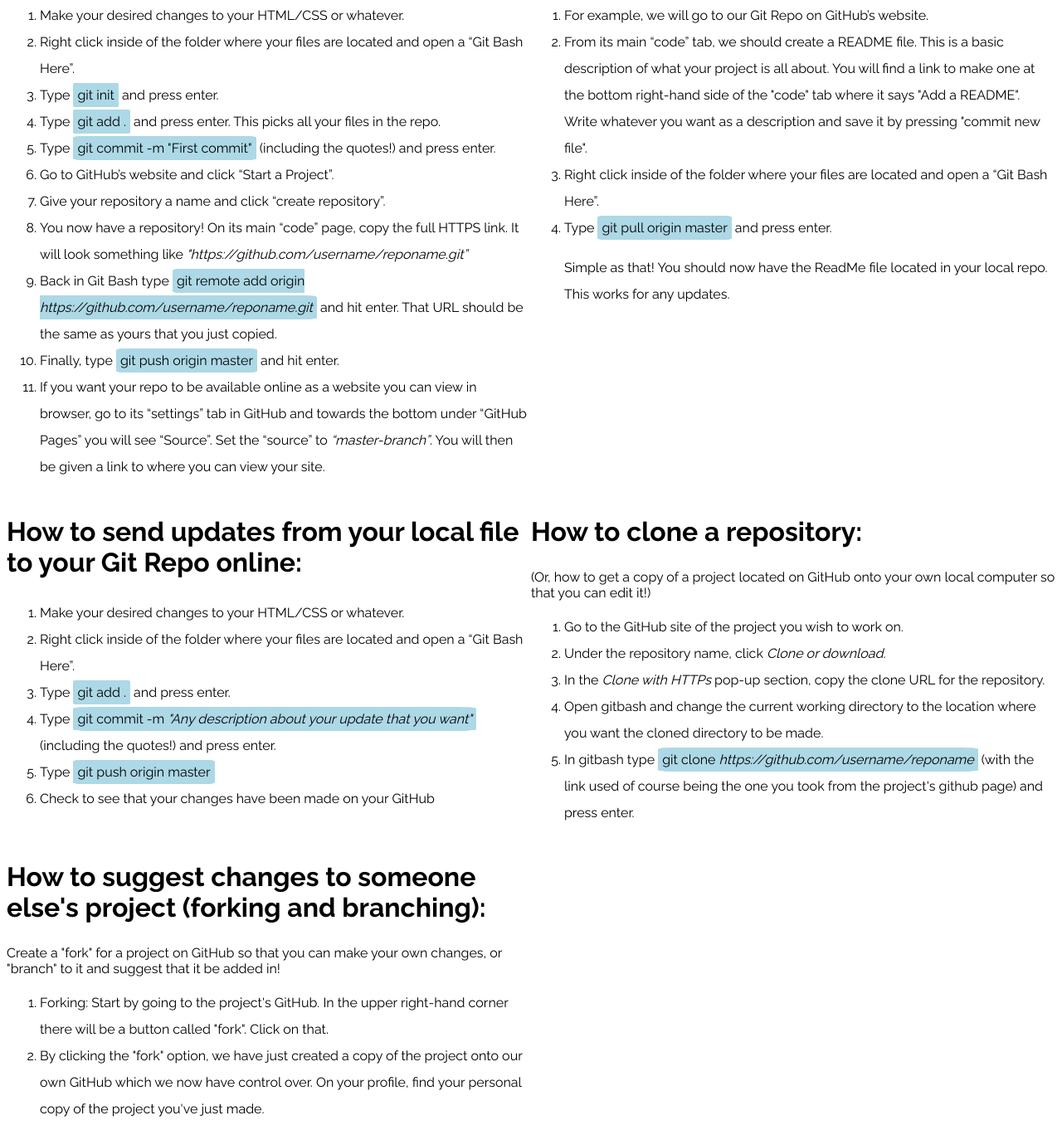
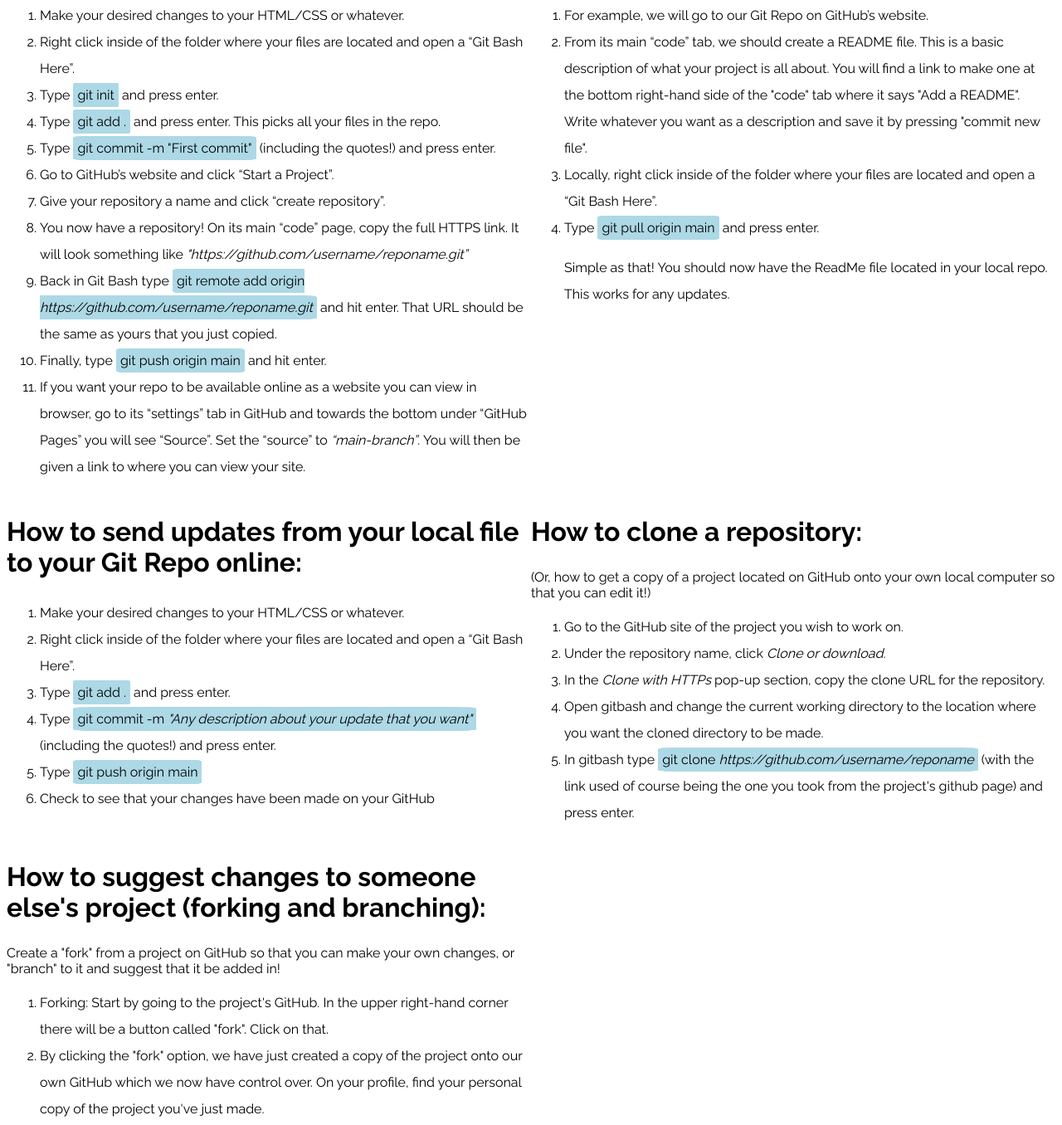
Before and after one commit to octophetus/git-tutorial, a plain HTML site: page index.html in a window 1280 px wide. Shown: the part 244-1600 px from the top of the page at 83% size. Drawn offline with Linux system fonts and the light colour scheme.

Commit message:
Changed Master to Main language

```diff
--- a/index.html
+++ b/index.html
@@ -24,8 +24,8 @@
 			<li>Give your repository a name and click “create repository”.</li>
 			<li>You now have a repository!  On its main “code” page, copy the full HTTPS link.  It will look something like <span class="italics">"https://github.com/username/reponame.git”</span></li>
 			<li>Back in Git Bash type <span class="bluetype">git remote add origin <span class="italics">https://github.com/username/reponame.git</span></span> and hit enter.  That URL should be the same as yours that you just copied.</li>
-			<li>Finally, type <span class="bluetype">git push origin master</span> and hit enter.</li>
-			<li>If you want your repo to be available online as a website you can view in browser, go to its “settings” tab in GitHub and towards the bottom under “GitHub Pages” you will see “Source”.  Set the “source” to <span class="italics">“master-branch”</span>.  You will then be given a link to where you can view your site.</li>
+			<li>Finally, type <span class="bluetype">git push origin main</span> and hit enter.</li>
+			<li>If you want your repo to be available online as a website you can view in browser, go to its “settings” tab in GitHub and towards the bottom under “GitHub Pages” you will see “Source”.  Set the “source” to <span class="italics">“main-branch”</span>.  You will then be given a link to where you can view your site.</li>
 		</ol>
 	</div>
 	<div class ="right-flex">
@@ -33,8 +33,8 @@
 		<ol>
 			<li>For example, we will go to our Git Repo on GitHub’s website.</li>
 			<li>From its main “code” tab, we should create a README file.  This is a basic description of what your project is all about.  You will find a link to make one at the bottom right-hand side of the "code" tab where it says "Add a README". Write whatever you want as a description and save it by pressing "commit new file".</li>
-			<li>Right click inside of the folder where your files are located and open a “Git Bash Here”.</li>
-			<li>Type <span class="bluetype">git pull origin master</span> and press enter.</li>
+			<li>Locally, right click inside of the folder where your files are located and open a “Git Bash Here”.</li>
+			<li>Type <span class="bluetype">git pull origin main</span> and press enter.</li>
 			<p>Simple as that! You should now have the ReadMe file located in your local repo.  This works for any updates.</p>
 		</ol>
 	</div>
@@ -47,7 +47,7 @@
 			<li>Right click inside of the folder where your files are located and open a “Git Bash Here”.</li>
 			<li>Type <span class="bluetype">git add .</span> and press enter.</li>
 			<li>Type <span class="bluetype">git commit -m <span class="italics">"Any description about your update that you want"</span></span> (including the quotes!) and press enter.</li>
-			<li>Type <span class="bluetype">git push origin master</span></li>
+			<li>Type <span class="bluetype">git push origin main</span></li>
 			<li>Check to see that your changes have been made on your GitHub</li>
 		</ol>
 	</div>
@@ -66,14 +66,14 @@
 <div class="flex-container">
 	<div class="left-flex">
 		<h2>How to suggest changes to someone else's project (forking and branching):</h2>
-		<p>Create a "fork" for a project on GitHub so that you can make your own changes, or "branch" to it and suggest that it be added in!</p>
+		<p>Create a "fork" from a project on GitHub so that you can make your own changes, or "branch" to it and suggest that it be added in!</p>
 		<ol>
 			<li>Forking: Start by going to the project's GitHub. In the upper right-hand corner there will be a button called "fork". Click on that.</li>
 			<li>By clicking the "fork" option, we have just created a copy of the project onto our own GitHub which we now have control over. On your profile, find your personal copy of the project you've just made.</li>
 			<li>Then, follow the exact same steps for how to clone a repository.</li>
 			<li>Branching: In gitbash type <span class="bluetype">git checkout -b <span class="italics">new-branch-name</span></span> and hit enter. The "new-branch-name" is typically relevant to the changes you are making. For example, "new-landing-page" or something like that.</li>
 			<li>Now you can go about making the changes you want to the project's HTML, CSS, etc. files</li>
-			<li>Pushing: When you are ready to submit, you do so normally (following the <span class="italics">How to send updates from your local file to your Git Repo online</span>) up until it is time to actually push. Because it is a branch you need to type: <span class="bluetype">git push origin <span id="italics">new-branch-name</span></span>. You do not write git push origin master as usual, but instead the 'master' is replaced with whatever you have named your branch in step 4.</li>
+			<li>Pushing: When you are ready to submit, you do so normally (following the <span class="italics">How to send updates from your local file to your Git Repo online</span>) up until it is time to actually push. Because it is a branch you need to type: <span class="bluetype">git push origin <span id="italics">new-branch-name</span></span>. You do not write git push origin main as usual, but instead the 'main' is replaced with whatever you have named your branch in step 4.</li>
 			<li>Check to see that your changes have been made on your GitHub. You should see the project now has a branch.</span></li>
 			<li>On this new branch you've created, you need to click on a button called "New pull request". This is what lets you send a request to the original creator to include your code. Write any comment you like about the changes you've made and then "create pull request".</li>
 			<li>Once a pull request is submitted and everything looks good, the creator can then choose to "merge" the "pull request", meaning their project will include the code that you've submitted! Neat!</li>
```
